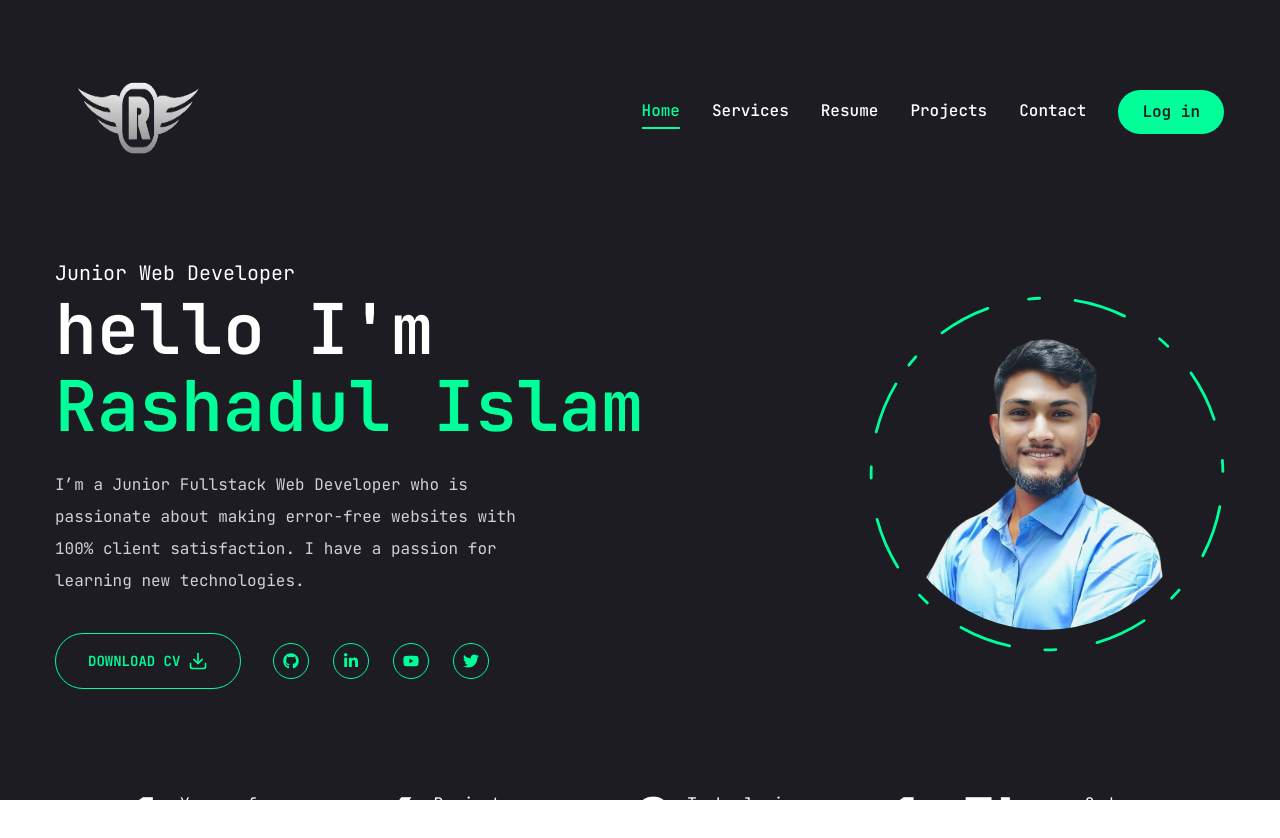
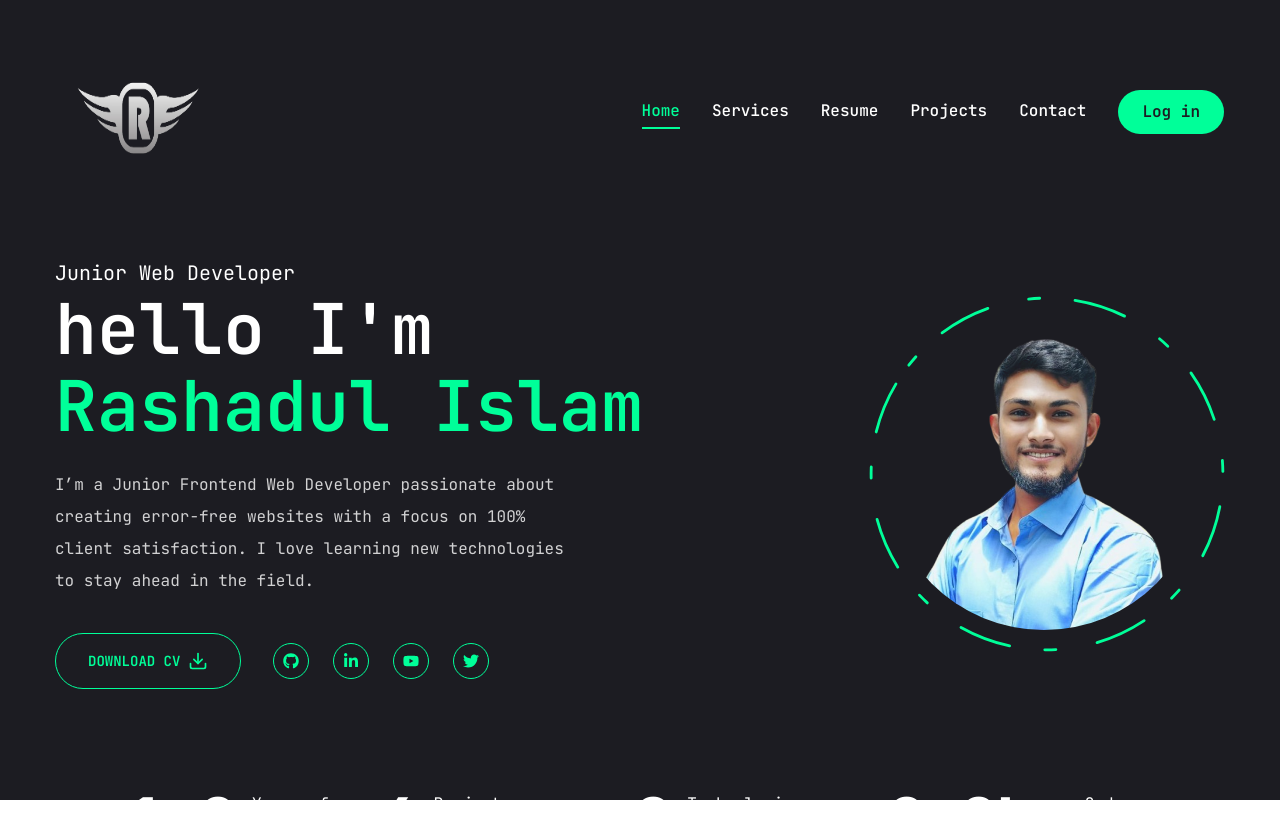
Before and after one commit to rashaduldev/resume, a Next.js app: page / in a window 1280 px wide. Shown: the top 838 px of the page. Built offline with nearby package versions, Linux system fonts and the light colour scheme.

Commit message:
Modified some data

```diff
--- a/src/app/page.jsx
+++ b/src/app/page.jsx
@@ -25,8 +25,8 @@ const Home = (props) => {
               <h1 className='h1 mb-6'>
                 hello I'm <br /> <span className='text-accent'>Rashadul Islam</span>
               </h1>
-              <p className="max-w-[500px] mb-9 text-white/80">
-              I’m a Junior Fullstack Web Developer who is passionate about making error-free websites with 100% client satisfaction. I have a passion for learning new technologies.
+              <p className="max-w-[510px] mb-9 text-white/80">
+              I’m a Junior Frontend Web Developer passionate about creating error-free websites with a focus on 100% client satisfaction. I love learning new technologies to stay ahead in the field.
               </p>
                 {/* btn and socials */}
                 <div className="flex flex-col xl:flex-row items-center gap-8">
--- a/src/app/resume/page.jsx
+++ b/src/app/resume/page.jsx
@@ -56,7 +56,7 @@ const exprience={
         {
             company:"UySystems ltd",
             position:"Front-end Developer",
-            duration:"2024-2024",
+            duration:"2024-2025",
         },
         {
             company:"UySystems ltd",
@@ -71,7 +71,7 @@ const exprience={
         {
             company:"IIST",
             position:"Web Development Level-4 (Cource)",
-            duration:"2020-2020",
+            duration:"2021",
         },
     ]
 }
--- a/src/components/Stats.jsx
+++ b/src/components/Stats.jsx
@@ -4,19 +4,19 @@ import CountUp from "react-countup";
 
 const stats = [
   {
-    num: 1,
+    num: 1.2,
     text: "Years of experience",
   },
   {
-    num: 4,
+    num: 6,
     text: "Project completed",
   },
   {
-    num: 8,
+    num: 9,
     text: "Technologies mastered",
   },
   {
-    num: 1.5,
+    num: 2.2,
     text: "Code commits",
     suffix: "k+",
   },
```
